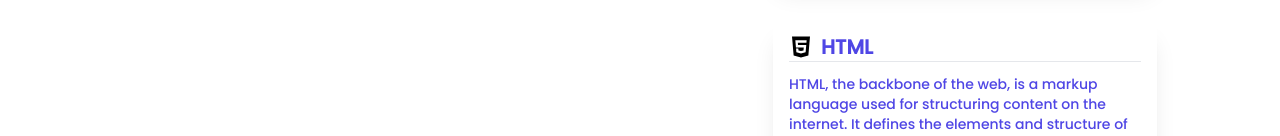
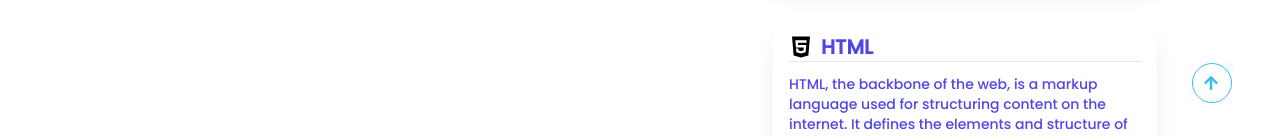
Before and after one commit to FareltXyz/My-portofolio-hosting-on-vercel, a Next.js app: page / in a window 1280 px wide. Shown: the part 649-785 px from the top of the page. Built offline with nearby package versions, Linux system fonts and the light colour scheme; no server answers.

Commit message:
Update page.jsx

```diff
--- a/src/app/page.jsx
+++ b/src/app/page.jsx
@@ -18,7 +18,11 @@ export default function Page() {
   }, []);
   return (
     <div>
-       <Main />
+			{isLoading ? (
+        <Main />
+      ) : (
+        <Loading />
+      )}
     </div>
   );
 };
```
